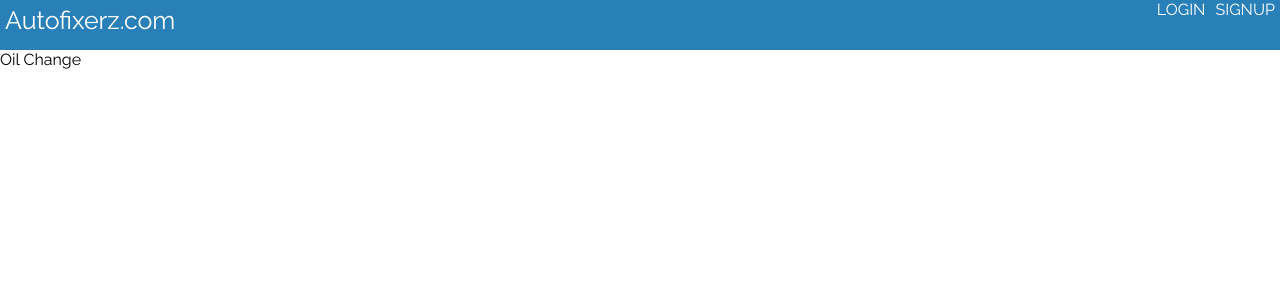
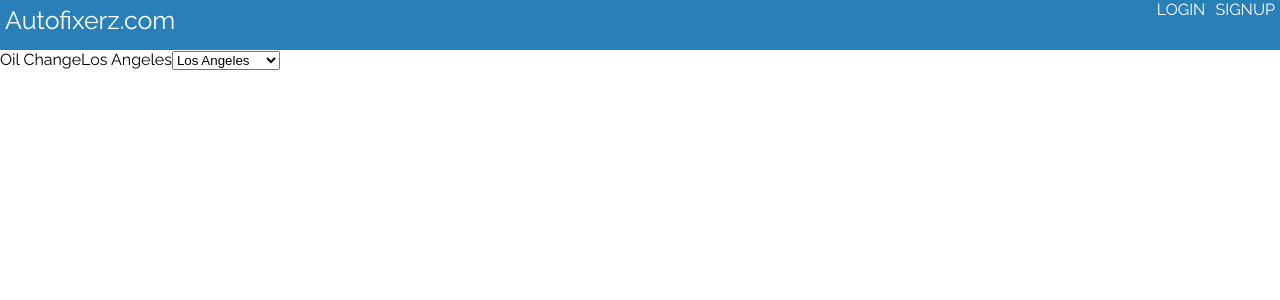
Before and after one commit to jyandell83/autofixerz, a React (Create React App) app: page /service in a window 1280 px wide. Shown: the top 300 px of the page. Built offline with nearby package versions, Linux system fonts and the light colour scheme; the HTML template or start-up script is replaced by a standard one.

Commit message:
add reducer to manage state

```diff
--- a/src/App.js
+++ b/src/App.js
@@ -21,7 +21,7 @@ const App = () => {
       <Switch>
             <Route exact path = '/' render = { () => <Home /> } />
             <Route exact path = '/book' render = { () => <Book dispatch={dispatch} /> } />
-            <Route exact path = '/service' render = { () => <Routine Routine={state.chosenWork}/> } />
+            <Route exact path = '/service' render = { () => <Routine Routine={state.chosenWork} location={state.location} dispatch={dispatch}/> } />
       </Switch>
     </div>
   );
--- a/src/Routine/index.js
+++ b/src/Routine/index.js
@@ -1,11 +1,35 @@
 import React from 'react';
+import { types } from '../settings';
 
 
-const Routine = ({Routine}) => {
+const locations = [
+    'Los Angeles',
+    'San Francisco',
+    'San Diego'
+]
+
+const Routine = ({Routine, location, dispatch}) => {
 
     return (
       <div className="Routine">
-        {Routine}
+        {Routine}{location}
+        <select
+            onChange={(e) => dispatch({
+                type: types.changeLocation,
+                payload: e.target.value
+            })}
+        >
+            {
+                locations.map((loc) =>
+                    <option
+                        key={loc}
+
+                    >
+                        {loc}
+                    </option>
+                )
+            }
+        </select>
       </div>
     );
   }
--- a/src/settings.js
+++ b/src/settings.js
@@ -1,9 +1,11 @@
 export const types = {
     changeChosenWork: 'changeWork',
+    changeLocation: 'changeLocation',
 };
 
 export const initialState = {
     chosenWork: 'Oil Change',
+    location: 'Los Angeles',
 }
 
 export const reducer = (state = initialState, action) =>  {
@@ -13,6 +15,11 @@ export const reducer = (state = initialState, action) =>  {
                 ...state,
                 chosenWork: action.payload
             };
+        case types.changeLocation:
+            return {
+                ...state,
+                location: action.payload
+            };
         default:
             return state
     }
```
